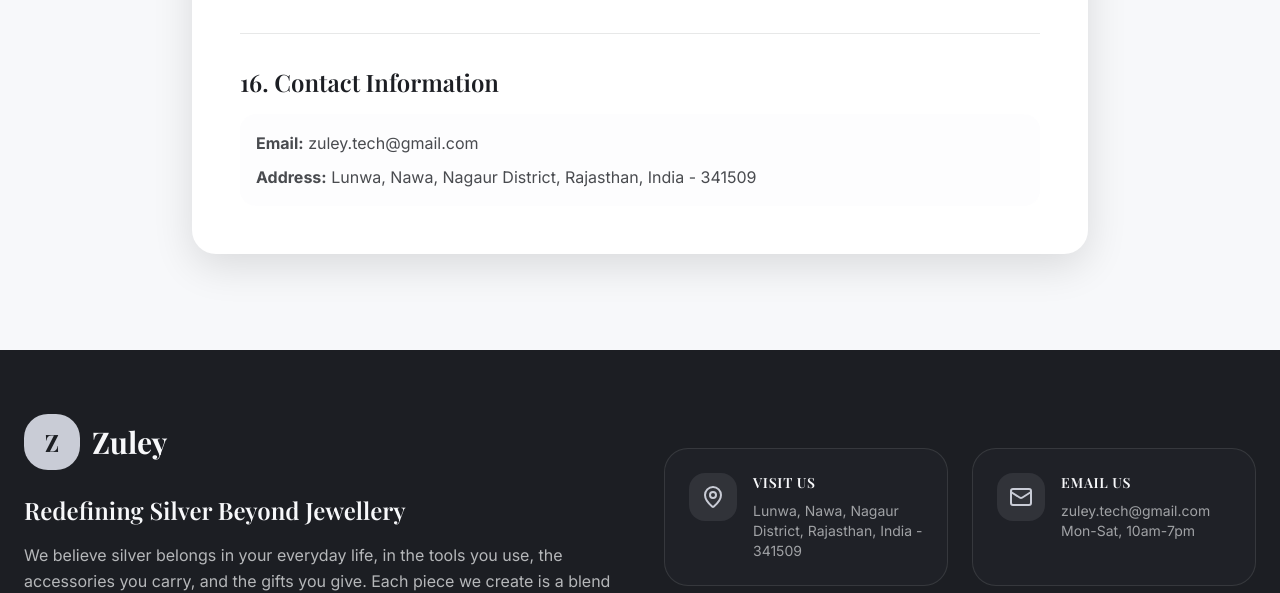
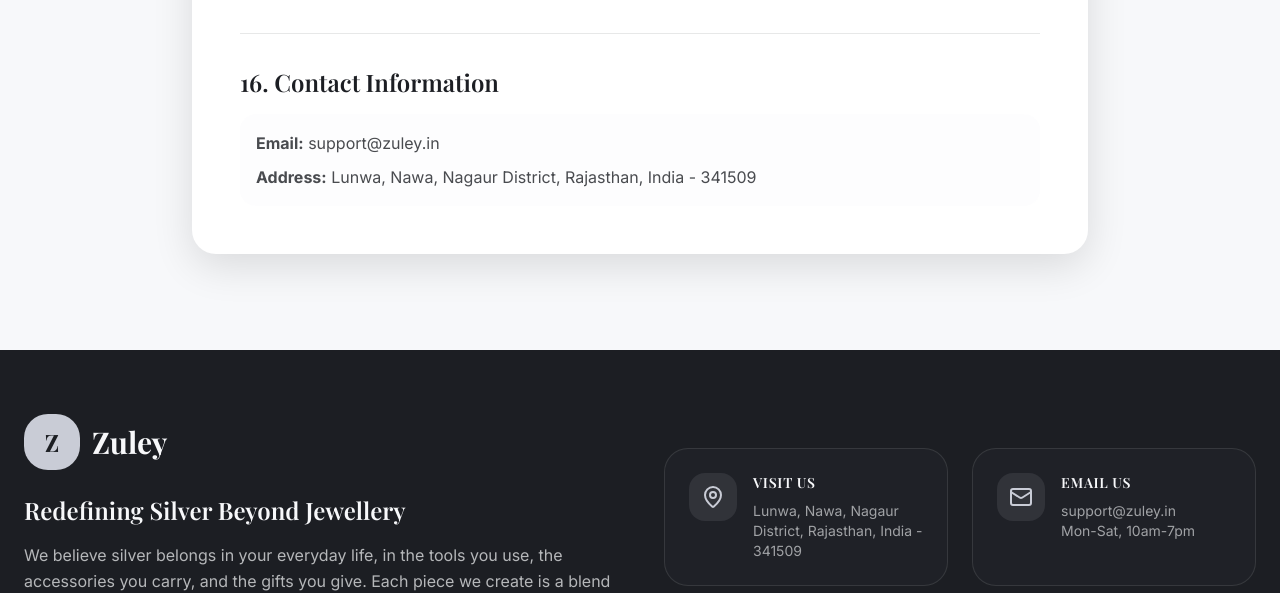
Before and after one commit to Zuley-tech-team/zuley-landing-page, a React (Vite) app in the folder Client/: page /terms in a window 1280 px wide. Shown: the part 4384-4977 px from the top of the page. Built offline with nearby package versions, Linux system fonts and the light colour scheme; no server answers.

Commit message:
email changed to support@zuley.in

```diff
--- a/Client/src/components/home/Footer.tsx
+++ b/Client/src/components/home/Footer.tsx
@@ -104,7 +104,8 @@
                                 <div>
                                     <h4 className="font-heading text-sm font-semibold uppercase tracking-wider mb-2">Email Us</h4>
                                     <p className="font-body text-sm text-pearl/60">
-                                        zuley.tech@gmail.com<br />
+                                        support@zuley.in
+                                    <br />
                                         Mon-Sat, 10am-7pm
                                     </p>
                                 </div>
--- a/Client/src/pages/ContactPage.tsx
+++ b/Client/src/pages/ContactPage.tsx
@@ -80,17 +80,17 @@
 
                 <section className="max-w-7xl mx-auto px-6 py-14 md:py-18">
                     <div className="grid grid-cols-1 md:grid-cols-2 lg:grid-cols-4 gap-5">
-                        <a href="mailto:zuley.tech@gmail.com" className="bg-white rounded-2xl p-6 border border-charcoal/10 shadow-soft">
+                        <a href="mailto:support@zuley.in" className="bg-white rounded-2xl p-6 border border-charcoal/10 shadow-soft">
                             <Mail className="w-6 h-6 text-charcoal mb-3" />
                             <h2 className="font-heading text-xl text-charcoal font-semibold">Email</h2>
-                            <p className="font-body text-charcoal/65 mt-2">zuley.tech@gmail.com</p>
+                            <p className="font-body text-charcoal/65 mt-2">support@zuley.in</p>
                         </a>
                         <div className="bg-white rounded-2xl p-6 border border-charcoal/10 shadow-soft">
                             <Clock className="w-6 h-6 text-charcoal mb-3" />
                             <h2 className="font-heading text-xl text-charcoal font-semibold">Hours</h2>
                             <p className="font-body text-charcoal/65 mt-2">Mon-Sat, 10am-7pm IST</p>
                         </div>
-                        <a href="mailto:zuley.tech@gmail.com?subject=WhatsApp%20support%20request" className="bg-white rounded-2xl p-6 border border-charcoal/10 shadow-soft">
+                        <a href="mailto:support@zuley.in?subject=WhatsApp%20support%20request" className="bg-white rounded-2xl p-6 border border-charcoal/10 shadow-soft">
                             <MessageCircle className="w-6 h-6 text-charcoal mb-3" />
                             <h2 className="font-heading text-xl text-charcoal font-semibold">Priority Support</h2>
                             <p className="font-body text-charcoal/65 mt-2">Email us for urgent order help</p>
--- a/Client/src/pages/legal/PrivacyPolicyPage.tsx
+++ b/Client/src/pages/legal/PrivacyPolicyPage.tsx
@@ -183,7 +183,7 @@
                             <h2 className="font-heading text-2xl font-semibold text-charcoal mb-4">13. Contact Us</h2>
                             <p className="mb-4">For questions or concerns regarding this Privacy Policy:</p>
                             <div className="bg-pearl/30 p-4 rounded-xl space-y-2">
-                                <p><strong>Email:</strong> zuley.tech@gmail.com</p>
+                                <p><strong>Email:</strong> support@zuley.in</p>
                                 <p><strong>Address:</strong> Lunwa, Nawa, Nagaur District, Rajasthan, India - 341509.</p>
                             </div>
                         </section>
--- a/Client/src/pages/legal/RefundPolicyPage.tsx
+++ b/Client/src/pages/legal/RefundPolicyPage.tsx
@@ -28,7 +28,7 @@
                             <h3 className="font-semibold text-charcoal mb-2">a) Before Shipment</h3>
                             <ul className="list-disc pl-6 mb-6 space-y-1">
                                 <li>Orders may be cancelled <strong>before they are shipped</strong>.</li>
-                                <li>Cancellation requests must be raised by contacting <strong>zuley.tech@gmail.com</strong>.</li>
+                                <li>Cancellation requests must be raised by contacting <strong>support@zuley.in</strong>.</li>
                                 <li>If the order has not been dispatched, a <strong>full refund</strong> will be processed.</li>
                             </ul>
 
@@ -158,7 +158,7 @@
                         <section>
                             <h2 className="font-heading text-2xl font-semibold text-charcoal mb-4">9. Contact for Returns & Refunds</h2>
                             <p className="mb-2">All requests must be raised via:</p>
-                            <p className="mb-4"><strong>Email:</strong> zuley.tech@gmail.com</p>
+                            <p className="mb-4"><strong>Email:</strong> support@zuley.in</p>
                             <p className="mb-2">Please include:</p>
                             <ul className="list-disc pl-6 space-y-1">
                                 <li>Order ID</li>
--- a/Client/src/pages/legal/ShippingPolicyPage.tsx
+++ b/Client/src/pages/legal/ShippingPolicyPage.tsx
@@ -123,7 +123,7 @@
                         <section>
                             <h2 className="font-heading text-2xl font-semibold text-charcoal mb-4">9. Damaged, Missing, or Incorrect Items</h2>
                             <ul className="list-disc pl-6 mb-4 space-y-2">
-                                <li>If you receive a damaged, defective, or incorrect product, please contact <strong>zuley.tech@gmail.com</strong> within <strong>48 hours of delivery</strong>.</li>
+                                <li>If you receive a damaged, defective, or incorrect product, please contact <strong>support@zuley.in</strong> within <strong>48 hours of delivery</strong>.</li>
                                 <li>Supporting evidence such as photos or videos may be required for verification.</li>
                                 <li>Claims raised after the specified timeframe may not be accepted.</li>
                             </ul>
@@ -163,7 +163,7 @@
                             <h2 className="font-heading text-2xl font-semibold text-charcoal mb-4">13. Contact Information</h2>
                             <p className="mb-4">For shipping-related queries, please contact:</p>
                             <div className="bg-pearl/30 p-4 rounded-xl space-y-2">
-                                <p><strong>Email:</strong> zuley.tech@gmail.com</p>
+                                <p><strong>Email:</strong> support@zuley.in</p>
                                 <p><strong>Address:</strong> Lunwa, Nawa, Nagaur District, Rajasthan, India - 341509</p>
                             </div>
                         </section>
--- a/Client/src/pages/legal/TermsConditionsPage.tsx
+++ b/Client/src/pages/legal/TermsConditionsPage.tsx
@@ -219,7 +219,7 @@
                         <section>
                             <h2 className="font-heading text-2xl font-semibold text-charcoal mb-4">16. Contact Information</h2>
                             <div className="bg-pearl/30 p-4 rounded-xl space-y-2">
-                                <p><strong>Email:</strong> zuley.tech@gmail.com</p>
+                                <p><strong>Email:</strong> support@zuley.in</p>
                                 <p><strong>Address:</strong> Lunwa, Nawa, Nagaur District, Rajasthan, India - 341509</p>
                             </div>
                         </section>
```
